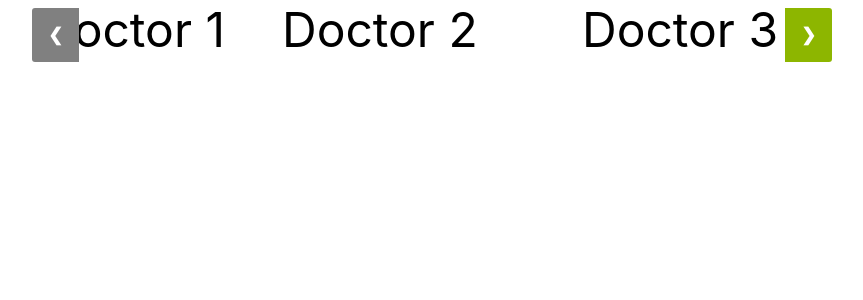
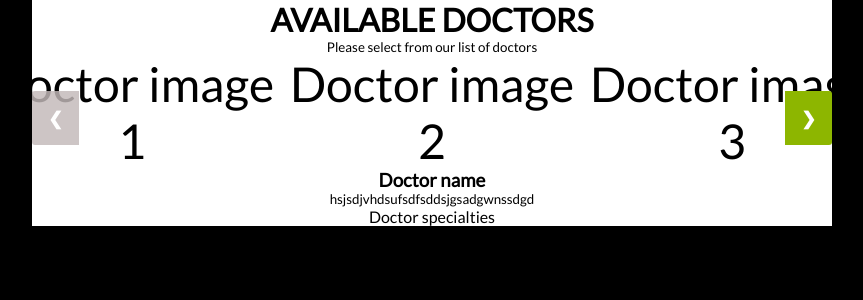
Before and after one commit to mailsg/medimate-frontend, a React (Create React App) app: page / in a window 1280 px wide. Shown: the top 300 px of the page, without its empty margins (208-1071 px from the left). Built offline with nearby package versions, Linux system fonts and the light colour scheme.

Commit message:
Populate main page with dummy data, add font fam and colors

```diff
--- a/public/index.html
+++ b/public/index.html
@@ -24,7 +24,8 @@
       work correctly both with client-side routing and a non-root public URL.
       Learn how to configure a non-root public URL by running `npm run build`.
     -->
-    <title>React App</title>
+    <title>Doctors Appointment</title>
+    <link href='https://fonts.googleapis.com/css?family=Lato' rel='stylesheet'>
   </head>
   <body>
     <noscript>You need to enable JavaScript to run this app.</noscript>
--- a/src/App.css
+++ b/src/App.css
@@ -1,10 +1,28 @@
+:root {
+  --grey: #c3b9b9d3;
+  --green: #8DB600;
+  --ash: #434b54;
+  --black: #555e77;
+  --white: #fff;
+}
+
+* {
+  margin: 0;
+  padding: 0;
+  box-sizing: border-box;
+  font-family: lato, Arial, Helvetica, sans-serif;
+}
+
 body {
   display: flex;
   justify-content: center;
+  background-color: black;
 }
 
 main {
   width: 400px;
+  background-color: var(--white);
+  height: 100vh;
 }
 
 .slideshow-container {
@@ -12,6 +30,8 @@ main {
   position: relative;
   display: flex;
   justify-content: center;
+  flex-direction: column;
+  align-items: center;
 }
 
 .placeholder {
@@ -33,7 +53,7 @@ main {
   top: 50%;
   padding: 16px;
   margin-top: -22px;
-  color: rgb(255, 255, 255);
+  color: var(--white);
   font-weight: bold;
   font-size: 18px;
   border-radius: 0 3px 3px 0;
@@ -43,7 +63,7 @@ main {
 }
 
 .exhaust-img {
-  background-color: grey;
+  background-color: var(--grey);
 }
 
 .prev {
--- a/src/components/Doctors.js
+++ b/src/components/Doctors.js
@@ -2,15 +2,15 @@ import React, { useState } from 'react';
 
 function Doctors() {
   const doctors = [
-    'Doctor 1',
-    'Doctor 2',
-    'Doctor 3',
-    'Doctor 4',
-    'Doctor 5',
-    'Doctor 6',
-    'Doctor 7',
-    'Doctor 8',
-    'Doctor 9',
+    'Doctor image 1',
+    'Doctor image 2',
+    'Doctor image 3',
+    'Doctor image 4',
+    'Doctor image 5',
+    'Doctor image 6',
+    'Doctor image 7',
+    'Doctor image 8',
+    'Doctor image 9',
   ];
 
   const [currentIndex, setCurrentIndex] = useState(0);
@@ -25,20 +25,25 @@ function Doctors() {
   };
 
   const prevButtonStyle = {
-    backgroundColor: currentIndex === 0 ? 'grey' : '#8DB600',
+    backgroundColor: currentIndex === 0 ? '#c3b9b9d3' : '#8DB600',
   };
 
   const nextButtonStyle = {
-    backgroundColor: currentIndex === doctors.length - 1 ? 'grey' : '#8DB600',
+    backgroundColor: currentIndex === doctors.length - 1 ? '#c3b9b9d3' : '#8DB600',
   };
 
   return (
     <div className="slideshow-container">
+      <h1>AVAILABLE DOCTORS</h1>
+      <small>Please select from our list of doctors</small>
       <div className="slides">
         <div className="placeholder first">{doctors[currentIndex]}</div>
         <div className="placeholder second">{doctors[currentIndex + 1]}</div>
         <div className="placeholder third">{doctors[currentIndex + 2]}</div>
       </div>
+      <h3>Doctor name</h3>
+      <small>hsjsdjvhdsufsdfsddsjgsadgwnssdgd</small>
+      <p>Doctor specialties</p>
 
       <button type="button" className="prev" onClick={prevSlide} style={prevButtonStyle}>&#10094;</button>
       <button type="button" className="next" onClick={nextSlide} style={nextButtonStyle}>&#10095;</button>
```
